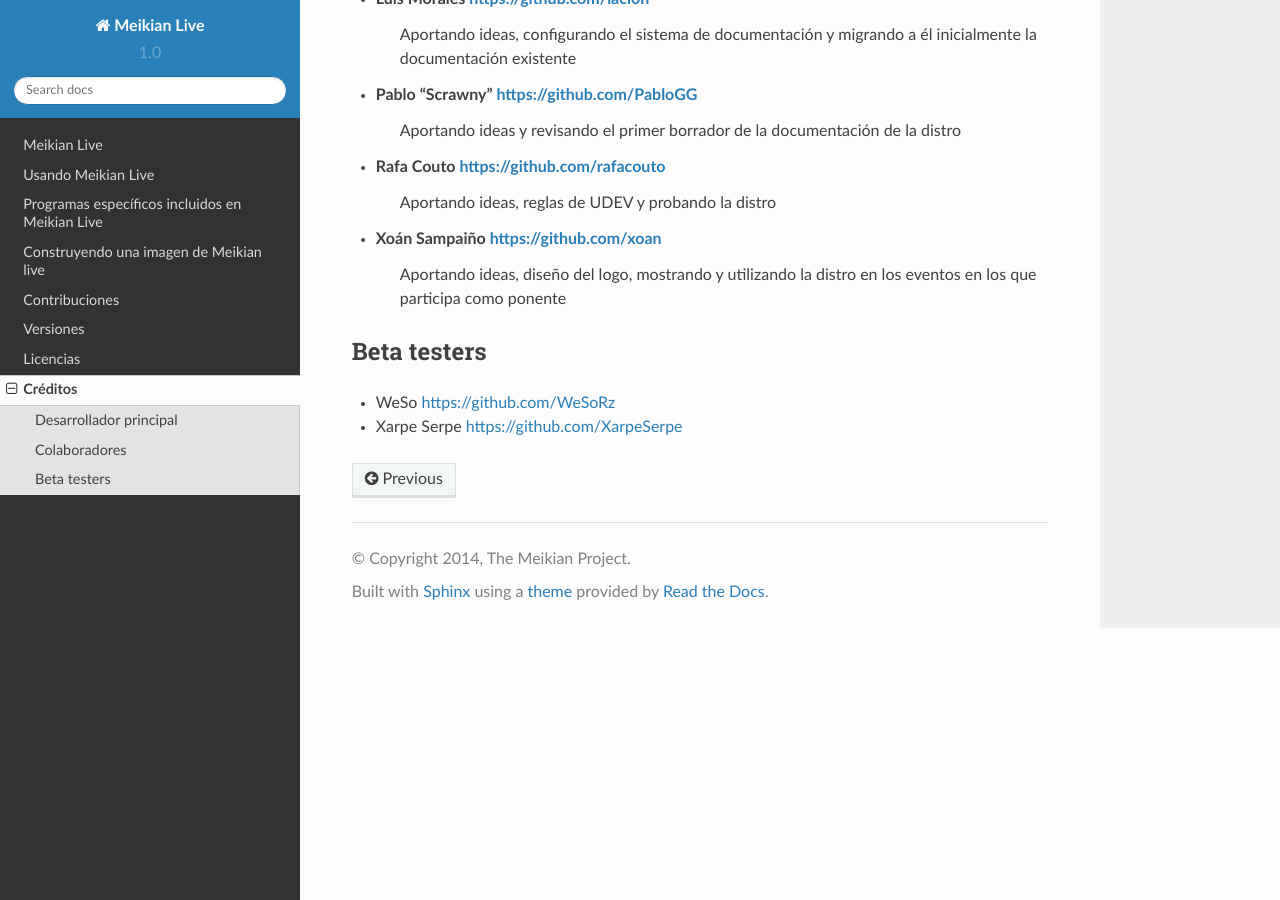
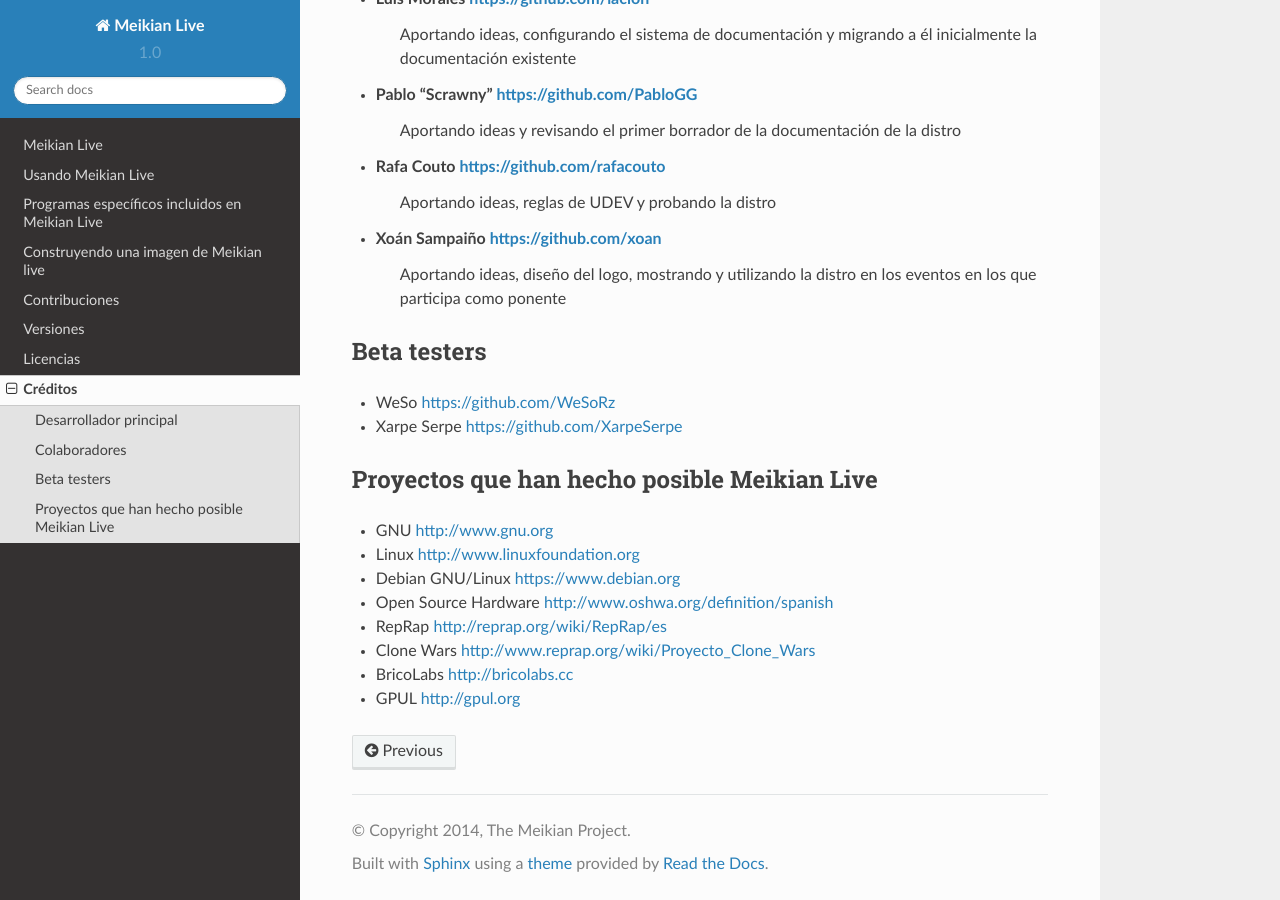
Before and after one commit to mo22de/meikian-dev, a Sphinx documentation site: the page built from docs/es/source/autores.rst, in a window 1280 px wide and 900 px high, scrolled down 573 px. Built offline with Sphinx 7.4.7 and the Read the Docs theme 2.0.0, drawn with Linux system fonts in a browser that asks for light colours.

```diff
--- a/docs/es/source/autores.rst
+++ b/docs/es/source/autores.rst
@@ -32,3 +32,23 @@ Beta testers
 
 * WeSo https://github.com/WeSoRz
 * Xarpe Serpe https://github.com/XarpeSerpe
+
+
+Proyectos que han hecho posible Meikian Live
+~~~~~~~~~~~~~~~~~~~~~~~~~~~~~~~~~~~~~~~~~~~~
+
+* GNU http://www.gnu.org
+
+* Linux http://www.linuxfoundation.org
+
+* Debian GNU/Linux https://www.debian.org
+
+* Open Source Hardware http://www.oshwa.org/definition/spanish
+
+* RepRap http://reprap.org/wiki/RepRap/es
+
+* Clone Wars http://www.reprap.org/wiki/Proyecto_Clone_Wars
+
+* BricoLabs http://bricolabs.cc
+
+* GPUL http://gpul.org
```
Also changed, not shown: AUTHORS.rst (+20 -0 lines), README.rst (+4 -4 lines), docs/es/source/leeme.rst (+4 -4 lines).
